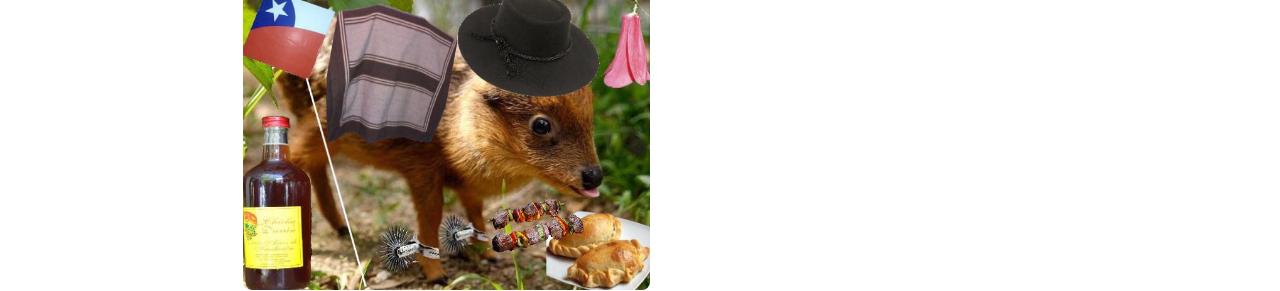
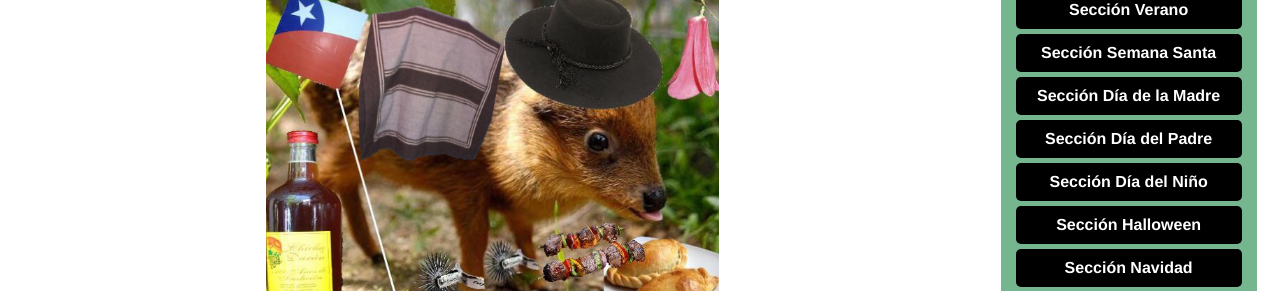
Before and after one commit to ducktracio/pudu, a plain HTML site: page index.html in a window 1280 px wide. Shown: the part 267-558 px from the top of the page. Drawn offline with Linux system fonts and the light colour scheme.

Commit message:
ajustes css

```diff
--- a/style.css
+++ b/style.css
@@ -52,18 +52,19 @@ li{
 
 #seccion{
     float: left;
-    width: 813.5px;
+    width: 77%;
     padding-left: 40px;
     padding-right: 40px;
 }
 
 #columna{
     background-color: rgb(117, 182, 142);
-    float: right;
-    width: 250px;
-    padding-inline: 80px;
-    padding-block: 10px;
+    float: left;
+    width: 20%;
+    padding: 10px;
+    margin: 15px;
     text-align: center;
+    border-radius: 10px;
 }
 
 #footer{
@@ -99,8 +100,18 @@ figure
     text-align: center;
 }
 
+html{
+
+}
+
+body{
+    width: 100%;
+    min-height: 100vh;
+}
+
 *{
     margin: 0px;
     padding: 0px;
+    box-sizing: border-box;
     font-family: 'Franklin Gothic Medium', 'Arial Narrow', Arial, sans-serif;
 }
```
